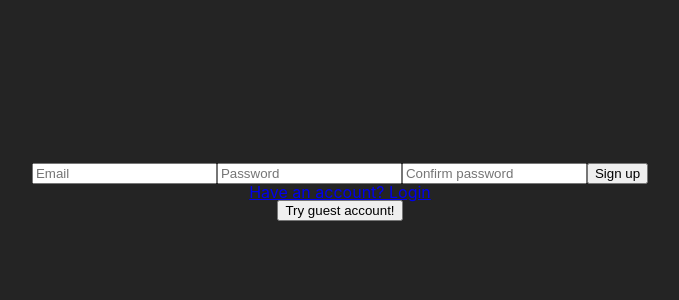
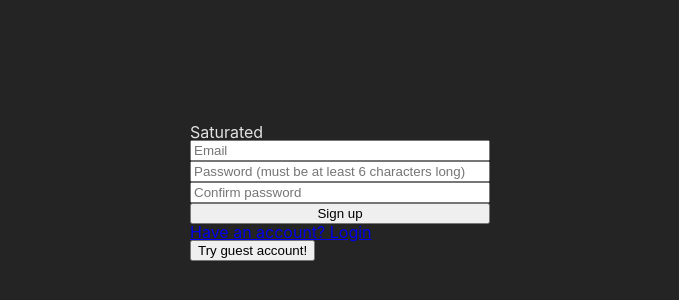
Before and after one commit to jasonHYLam/saturated-frontend, a React (Vite) app: page /signup in a window 1280 px wide. Shown: the part 208-508 px from the top of the page, without its empty margins (300-979 px from the left). Built offline with nearby package versions, Linux system fonts and the light colour scheme.

Commit message:
Update password requirements for signup

```diff
--- a/src/components/loginSignup/Login.tsx
+++ b/src/components/loginSignup/Login.tsx
@@ -42,6 +42,7 @@ export function Login() {
   return (
     <>
       <section className={styles.container}>
+        <h1>Saturated</h1>
         <form onSubmit={handleSubmit(submitLogin)} className={styles.form}>
           <input
             type="text"
--- a/src/components/loginSignup/Signup.tsx
+++ b/src/components/loginSignup/Signup.tsx
@@ -2,6 +2,7 @@ import { Link } from "react-router-dom";
 import { fetchWithoutQueryOrImage } from "../../helpers/fetchData";
 import { SubmitHandler, useForm } from "react-hook-form";
 import { GuestLogin } from "./GuestLogin";
+import styles from "./login.module.css";
 
 export function Signup() {
   interface FormInput {
@@ -27,7 +28,9 @@ export function Signup() {
 
   return (
     <>
-      <form onSubmit={handleSubmit(submitSignup)}>
+      <section className={styles.container}>
+        <h1>Saturated</h1>
+        <form onSubmit={handleSubmit(submitSignup)} className={styles.form}>
           <input
             type="text"
             placeholder="Email"
@@ -35,8 +38,8 @@ export function Signup() {
           />
           <input
             type="password"
-          placeholder="Password"
-          {...register("password", { required: true })}
+            placeholder="Password (must be at least 6 characters long)"
+            {...register("password", { required: true, minLength: 6 })}
           />
           <input
             type="password"
@@ -52,13 +55,19 @@ export function Signup() {
           />
           <input type="submit" value="Sign up" />
           {errors.email && <span>Please provide email</span>}
-        {errors.password && <span>Please provide password</span>}
+          {errors.password && errors.password.type === "required" && (
+            <span>Please provide password</span>
+          )}
+          {errors.password && errors.password.type === "minLength" && (
+            <span>Password must be at least 6 characters long</span>
+          )}
           {errors.confirmPassword && (
             <span>{errors.confirmPassword.message}</span>
           )}
         </form>
         <Link to={"/login"}>Have an account? Login</Link>
         <GuestLogin />
+      </section>
     </>
   );
 }
```
Lines whose indentation alone changed are shown as unchanged.
